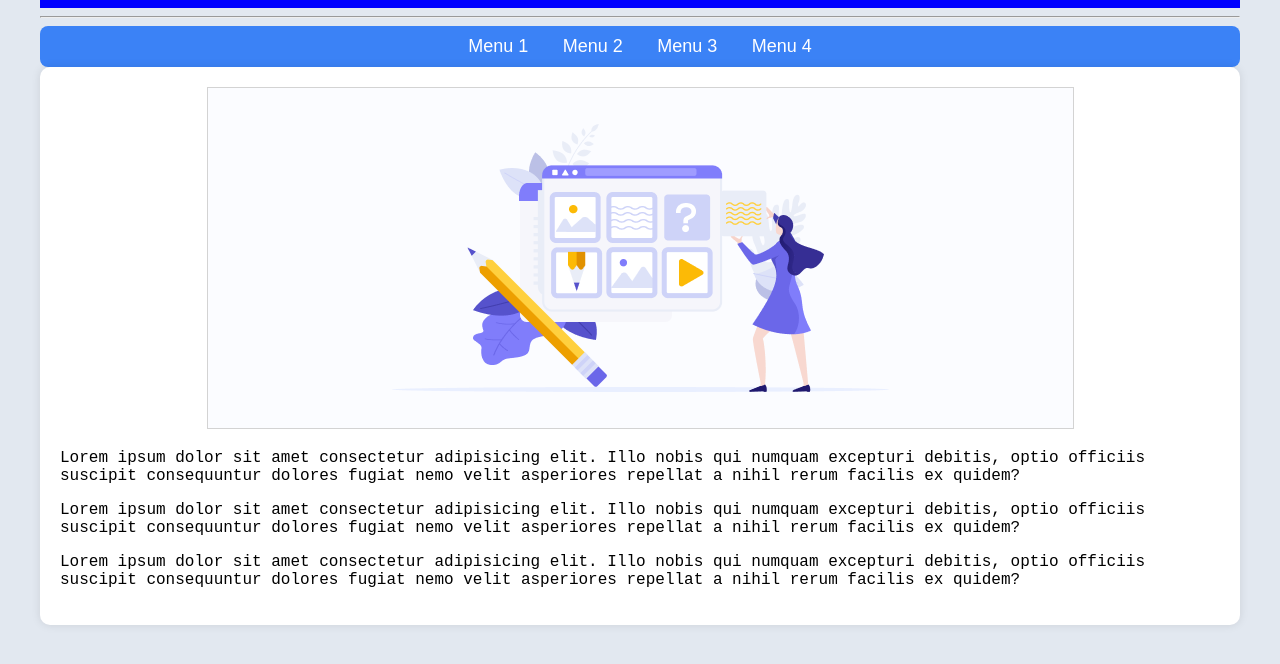
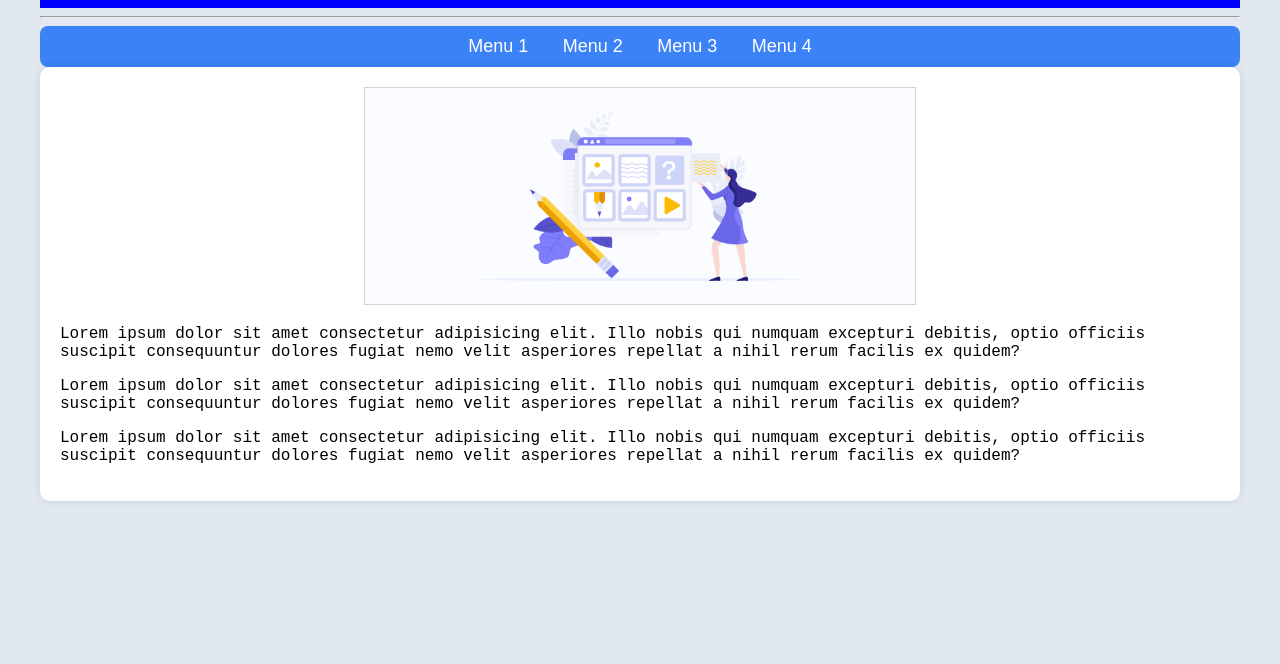
Before and after one commit to Mvegamont/Lab8Tech, a plain HTML site: page index.html in a window 1280 px wide. Shown: the part 100-764 px from the top of the page. Drawn offline with Linux system fonts and the light colour scheme.

Commit message:
centrar 1

```diff
--- a/estilos/style.css
+++ b/estilos/style.css
@@ -36,7 +36,8 @@
             font-size: 18px;
         }
         img{
-            border: 1px solid lightgray ;
+            border: 1px solid lightgray;
+            width: 550px;
         }
         p{
             font-family: 'Courier New', Courier, monospace;
```
